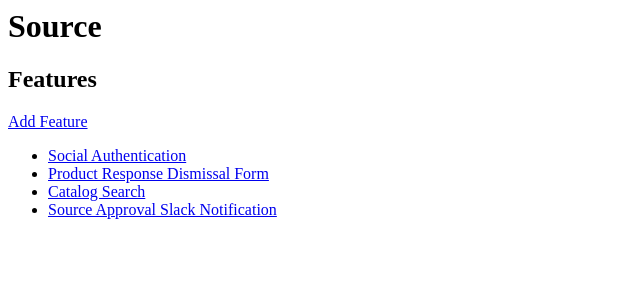
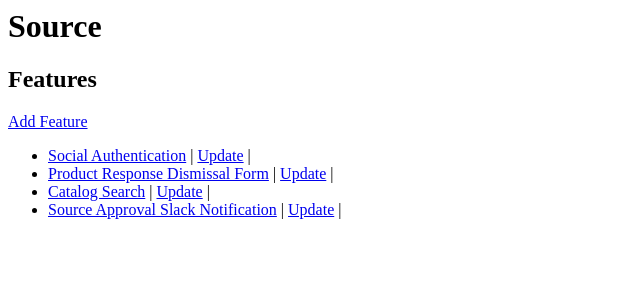
Before and after one commit to apradhn/crossbrow, a Django app: page /projects/1/features/ in a window 1280 px wide. Shown: the top 300 px of the page, without its empty margins (0-640 px from the left). Run offline with Django 3.2, Linux system fonts and the light colour scheme; data comes from the database, SQL or seed files in the repository; both versions use the stored data as it was after the commit.

Commit message:
adds FeatureUpdateView to projects

```diff
--- a/projects/templates/features/feature_list.html
+++ b/projects/templates/features/feature_list.html
@@ -3,6 +3,10 @@
 <a href='{% url "projects:feature_add" project.pk %}'>Add Feature</a>
 <ul>
     {% for feature in feature_list %}
-        <li><a href="{% url 'projects:feature_detail' project.id feature.id %}">{{ feature.name }}</a></li>
+        <li>
+            <a href="{% url 'projects:feature_detail' project.id feature.id %}">
+            {{ feature.name }}</a> |
+            <a href='{% url "projects:feature_update" project.pk feature.pk %}'>Update</a> |
+            </li>
     {% endfor %}
 </ul>
--- /dev/null
+++ b/projects/templates/features/feature_update_form.html
@@ -0,0 +1,5 @@
+<h1>Update Form</h1>
+<form action="" method="post">{% csrf_token %}
+    {{ form.as_p }}
+    <input type="submit" value="Update">
+</form>
--- a/projects/templates/projects/project_detail.html
+++ b/projects/templates/projects/project_detail.html
@@ -3,7 +3,8 @@
 
 {% if feature_list %}
 <h2>Features</h2>
-<a href="{% url 'projects:feature_add' project.pk %}">Add Feature</a>
+<a href="{% url 'projects:feature_add' project.pk %}">Add Feature</a> |
+<a href="{% url 'projects:feature_index' project.pk %}">All Features</a>
 <ul>
     {% for feature in feature_list %}
         <li><a href="{% url 'projects:feature_detail' project.pk feature.pk %}">{{ feature.name }}</a></li>
--- a/projects/urls.py
+++ b/projects/urls.py
@@ -19,6 +19,11 @@ urlpatterns = [
     url(r'(?P<project_pk>[0-9]+)/browsers/(?P<pk>[0-9]+)/delete/$',
         views.BrowserDeleteView.as_view(),
         name='browser_delete'),
+    # /projects/<project_pk>/browsers/<browser_id>
+    url(r'(?P<project_pk>[0-9]+)/browsers/(?P<pk>[0-9]+)/$',
+        views.BrowserDetailView.as_view(),
+        name='browser_detail'),
+
     # /projects/<project_pk>/features/
     url(r'(?P<project_pk>[0-9]+)/features/$',
         views.FeatureIndexView.as_view(),
@@ -31,6 +36,11 @@ urlpatterns = [
     url(r'(?P<project_pk>[0-9]+)/features/(?P<pk>[0-9]+)/$',
         views.FeatureDetailView.as_view(),
         name='feature_detail'),
+    # /projects/<project_pk>/features/<feature_pk>
+    url(r'(?P<project_pk>[0-9]+)/features/(?P<pk>[0-9]+)/update/$',
+        views.FeatureUpdateView.as_view(),
+        name='feature_update'),
+
     # /projects/<project_pk>/features/<feature_pk>/testcases
     url(r'(?P<project_pk>[0-9]+)/features/(?P<feature_pk>[0-9]+)/testcases/$',
         views.TestCaseIndexView.as_view(),
@@ -39,10 +49,7 @@ urlpatterns = [
     url(r'(?P<project_pk>[0-9]+)/features/(?P<feature_pk>[0-9]+)/testcases/(?P<pk>[0-9]+)$',
         views.TestCaseDetailView.as_view(),
         name='testcase_detail'),
-    # /projects/<project_pk>/browsers/<browser_id>
-    url(r'(?P<project_pk>[0-9]+)/browsers/(?P<pk>[0-9]+)/$',
-        views.BrowserDetailView.as_view(),
-        name='browser_detail'),
+
     # /projects/
     url(r'^$',
         views.ProjectIndexView.as_view(),
--- a/projects/views.py
+++ b/projects/views.py
@@ -151,6 +151,19 @@ class FeatureCreateView(CreateView):
             kwargs={'project_pk': self.kwargs['project_pk']})
 
 
+class FeatureUpdateView(UpdateView):
+    model = Feature
+    fields = ['name', 'description']
+    template_name_suffix = '_update_form'
+
+    def get_success_url(self):
+        return reverse_lazy(
+            'projects:feature_index',
+            kwargs={
+                'project_pk': self.kwargs['project_pk']
+            })
+
+
 class TestCaseIndexView(generic.ListView):
     model = TestCase
 
```
Also changed, not shown: db.sqlite3, 2 other files.
